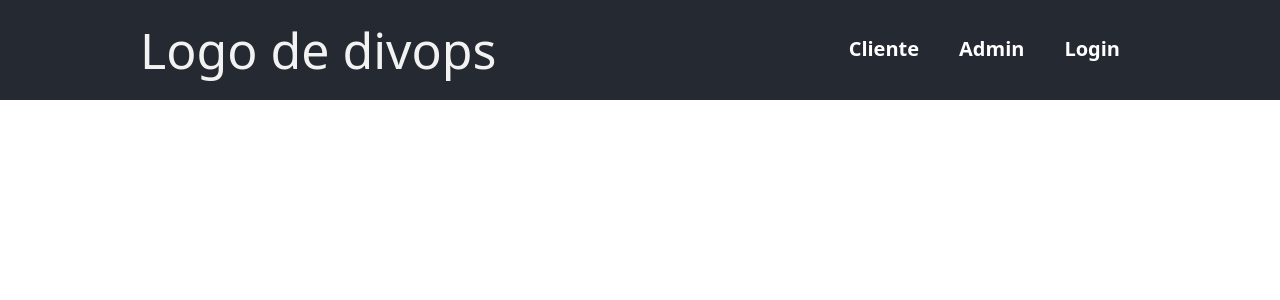
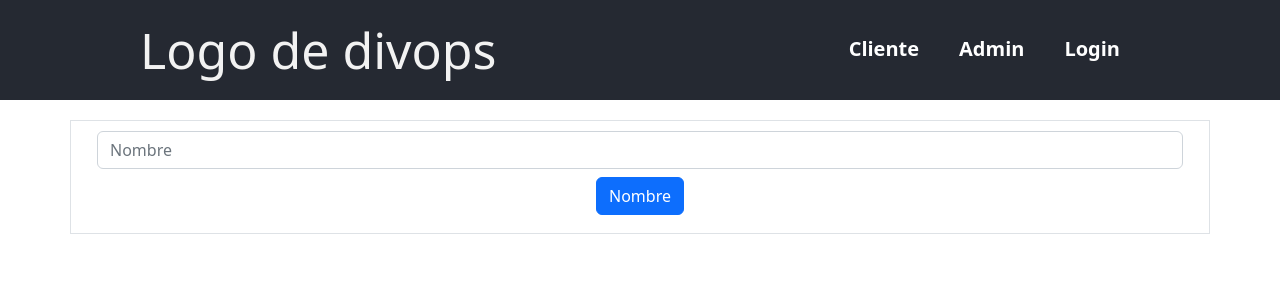
Before and after one commit to AndresAngaritaRamirez/Divops_Ciclo4, a React (Create React App) app in the folder supermarket/: page / in a window 1280 px wide. Shown: the top 300 px of the page. Built offline with nearby package versions, Linux system fonts and the light colour scheme.

Commit message:
login principal

```diff
--- a/supermarket/src/App.js
+++ b/supermarket/src/App.js
@@ -1,12 +1,12 @@
 import {BrowserRouter} from 'react-router-dom';
 import {Header} from './components/Header';
-import {Principal} from './components/Principal';
+import {Login} from './views/Login';
 
 function App(){
     return(
         <BrowserRouter>
             <Header />
-            <Principal/>
+            <Login/>
         </BrowserRouter>
     );
 }
```
